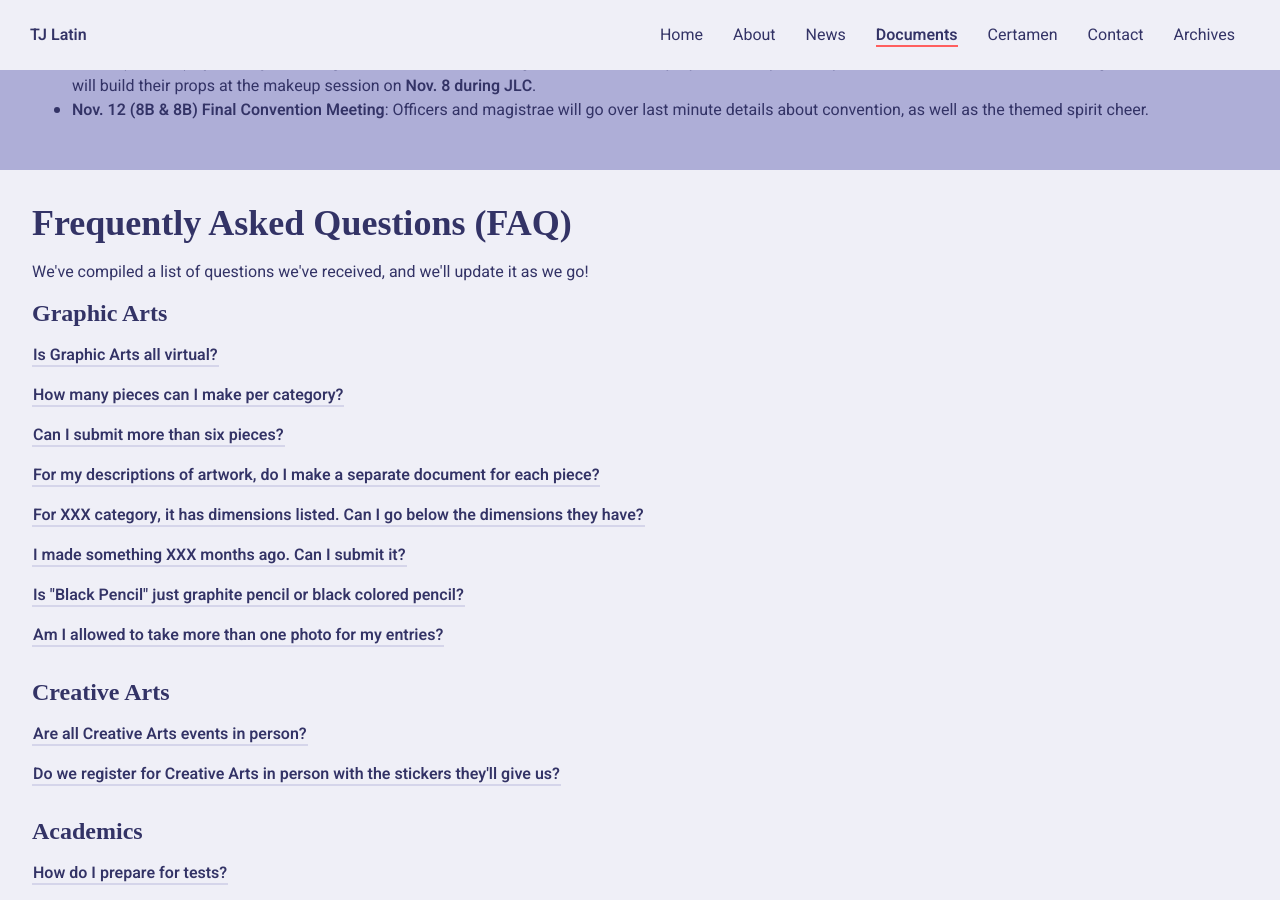
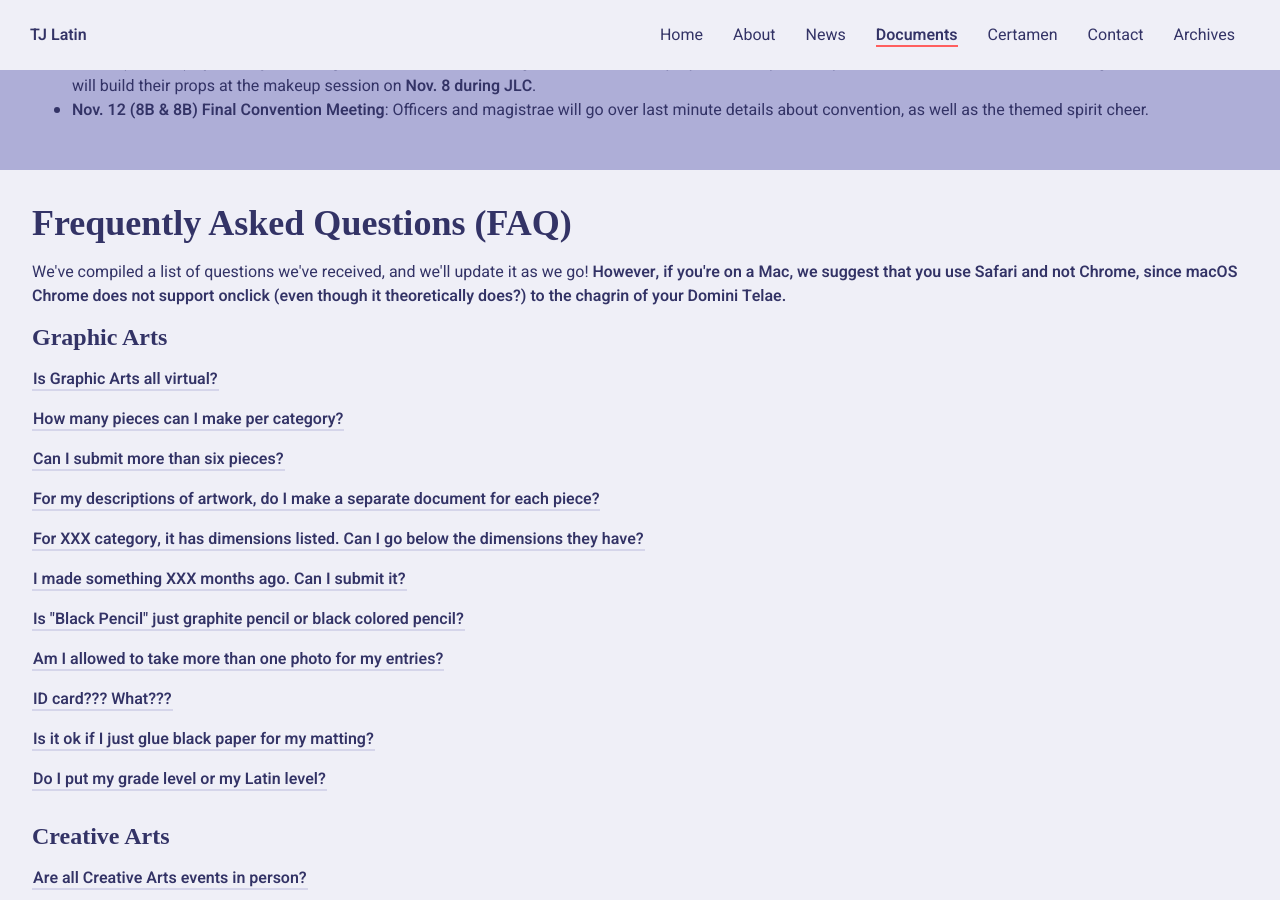
Before and after one commit to TJLatin/website, a Jekyll site: the page built from documents/vjcl.html, in a window 1280 px wide and 900 px high, scrolled down 806 px. Built offline with Jekyll 4.4.1, drawn with Linux system fonts in a browser that asks for light colours; some web fonts are replaced.

Commit message:
add more faq

```diff
--- a/_data/vjcl.yml
+++ b/_data/vjcl.yml
@@ -24,6 +24,14 @@ faq:
     - question: Am I allowed to take more than one photo for my entries?
       answer: For some categories such as Models and Greeting Cards, we recommend that you take as many photos as you need to fully show the depth of your project.
       id: num-photos
+    - question: ID card??? What???
+      answer: Your ID card will be the document where you put your title, grade level, sources, etc. You don't need to attach a physical one to your project.
+      id: id-card
+    - question: Is it ok if I just glue black paper for my matting?
+      answer: That works! Note that you don't need to mat your artwork if it's on hard foam board or canvas. Some projects like Greeting Card also don't require matting.
+      id: matting
+    - question: Do I put my grade level or my Latin level?
+      answer: Put your grade level. Graphic Arts is judged based on grade level, instead of Latin level.
   ca:
     - question: Are all Creative Arts events in person?
       answer: All are in person with the exception of Costume Contest, which is virtual with a deadline of Nov. 7.
--- a/documents/vjcl.html
+++ b/documents/vjcl.html
@@ -51,7 +51,9 @@ nav: /documents.html
     <section class="light-background">
         <div class="faq list">
             <h2>Frequently Asked Questions (FAQ)</h2>
-            <p>We've compiled a list of questions we've received, and we'll update it as we go!</p>
+            <p>We've compiled a list of questions we've received, and we'll update it as we go! <strong>However, if
+                    you're on a Mac, we suggest that you use Safari and not Chrome, since macOS Chrome does not support
+                    onclick (even though it theoretically does?) to the chagrin of your Domini Telae.</strong></p>
             <div>
                 <h3>Graphic Arts</h3>
                 <ul>
```
